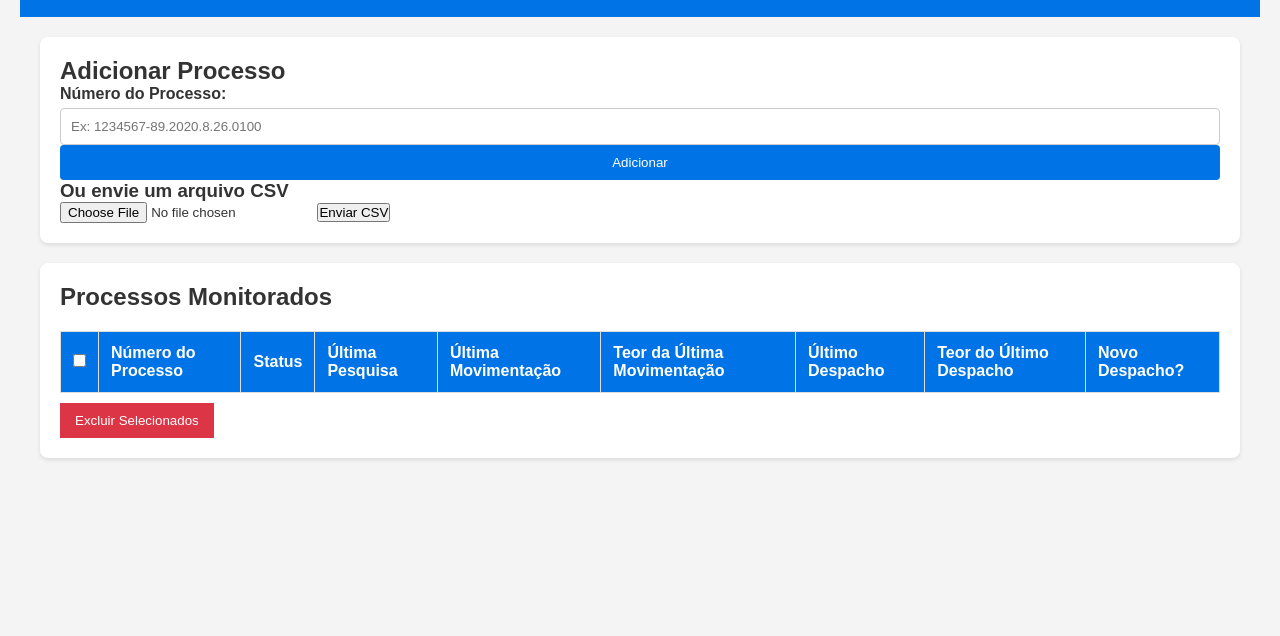
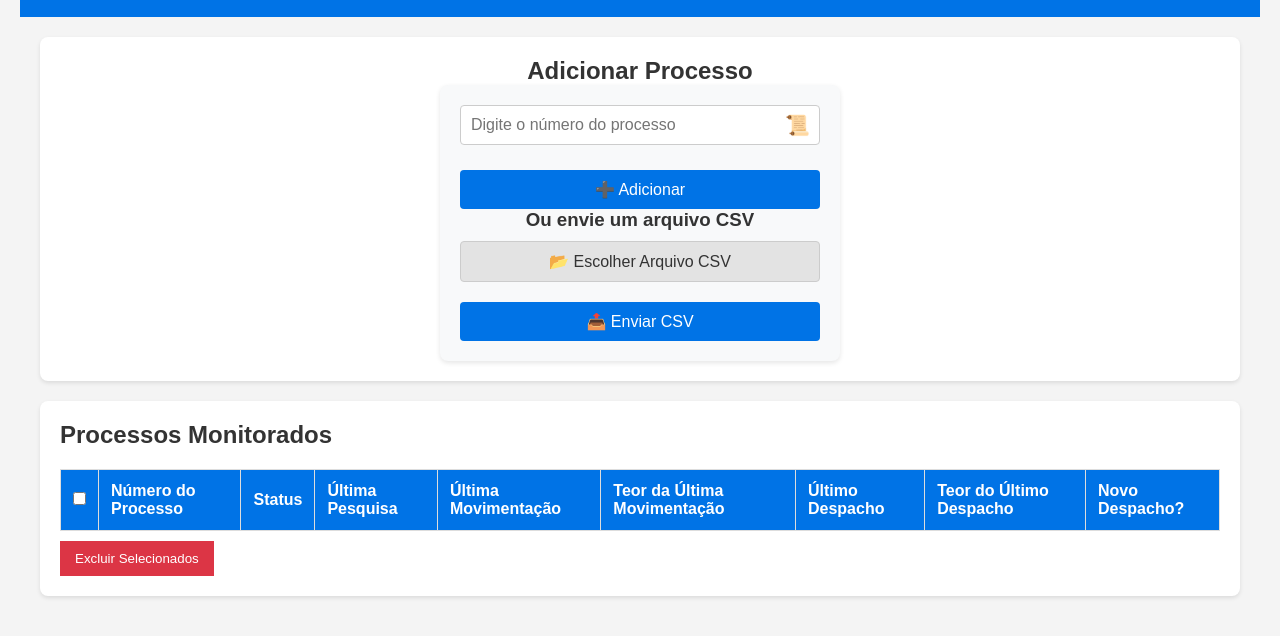
Before and after one commit to davidpestilli/processos-monitor, a website with bundled scripts: page public/index.html in a window 1280 px wide. Shown: the part 80-716 px from the top of the page. Built offline with nearby package versions, Linux system fonts and the light colour scheme; no server answers.

Commit message:
seção de envio melhorada

```diff
--- a/public/index.html
+++ b/public/index.html
@@ -20,16 +20,25 @@
     <!-- Seção para entrada de novos processos -->
     <section id="upload-section">
       <h2>Adicionar Processo</h2>
-      <form id="formProcesso">
-        <label for="numeroProcesso">Número do Processo:</label>
-        <input type="text" id="numeroProcesso" name="numeroProcesso" required placeholder="Ex: 1234567-89.2020.8.26.0100">
-        <button type="submit">Adicionar</button>
-      </form>
 
-      <h3>Ou envie um arquivo CSV</h3>
-      <input type="file" id="inputCSV">
-      <!-- Botão sem onclick inline; o evento será registrado no JS -->
-      <button id="btnEnviarCSV">Enviar CSV</button>
+      <div class="card">
+        <form id="formProcesso">
+          <div class="input-container">
+            <input type="text" id="numeroProcesso" name="numeroProcesso" required placeholder="Digite o número do processo">
+            <span class="icon">📜</span>
+          </div>
+          <button type="submit" class="btn">➕ Adicionar</button>
+        </form>
+
+        <h3>Ou envie um arquivo CSV</h3>
+
+        <label for="inputCSV" class="custom-file-upload">
+          📂 Escolher Arquivo CSV
+          <input type="file" id="inputCSV">
+        </label>
+
+        <button id="btnEnviarCSV" class="btn">📤 Enviar CSV</button>
+      </div>
     </section>
 
     <!-- Seção para exibição dos processos monitorados -->
--- a/public/style.css
+++ b/public/style.css
@@ -34,6 +34,84 @@ main {
   max-width: 1200px;
   margin: 0 auto;
 }
+
+/* Estilização da seção */
+#upload-section {
+  background: var(--white);
+  padding: 20px;
+  border-radius: 8px;
+  box-shadow: 0px 2px 4px var(--box-shadow-color);
+  text-align: center;
+}
+
+/* Estilização do card */
+.card {
+  padding: 20px;
+  border-radius: 8px;
+  background: #f8f9fa;
+  box-shadow: 0 2px 5px rgba(0, 0, 0, 0.1);
+  max-width: 400px;
+  margin: 0 auto;
+}
+
+/* Estilização do input */
+.input-container {
+  position: relative;
+  display: flex;
+  align-items: center;
+}
+
+.input-container input {
+  width: 100%;
+  padding: 10px 40px 10px 10px;
+  border: 1px solid var(--border-color);
+  border-radius: 4px;
+  font-size: 16px;
+}
+
+.input-container .icon {
+  position: absolute;
+  right: 10px;
+  font-size: 20px;
+  color: var(--primary-color);
+}
+
+/* Estilização do botão */
+.btn {
+  width: 100%;
+  padding: 10px;
+  margin-top: 10px;
+  background-color: var(--primary-color);
+  color: var(--white);
+  border: none;
+  border-radius: 4px;
+  cursor: pointer;
+  transition: 0.3s;
+  font-size: 16px;
+}
+
+.btn:hover {
+  background-color: var(--secondary-color);
+}
+
+/* Botão estilizado para upload CSV */
+.custom-file-upload {
+  display: inline-block;
+  padding: 10px;
+  width: 100%;
+  background: #e3e3e3;
+  border: 1px solid var(--border-color);
+  border-radius: 4px;
+  cursor: pointer;
+  font-size: 16px;
+  margin: 10px 0;
+  text-align: center;
+}
+
+.custom-file-upload input {
+  display: none;
+}
+
 
 /* Estilos para as seções */
 section {
@@ -176,7 +254,6 @@ table tbody tr:nth-child(even) {
   top: 0;
   width: 100%;
   height: 100%;
-  max-height: 70vh;
   background-color: rgba(0, 0, 0, 0.4);
 }
 
```
